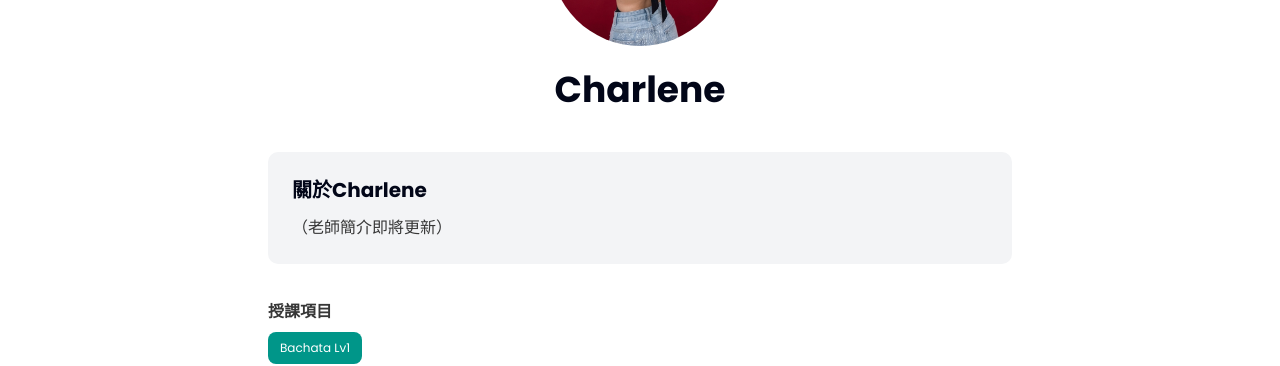
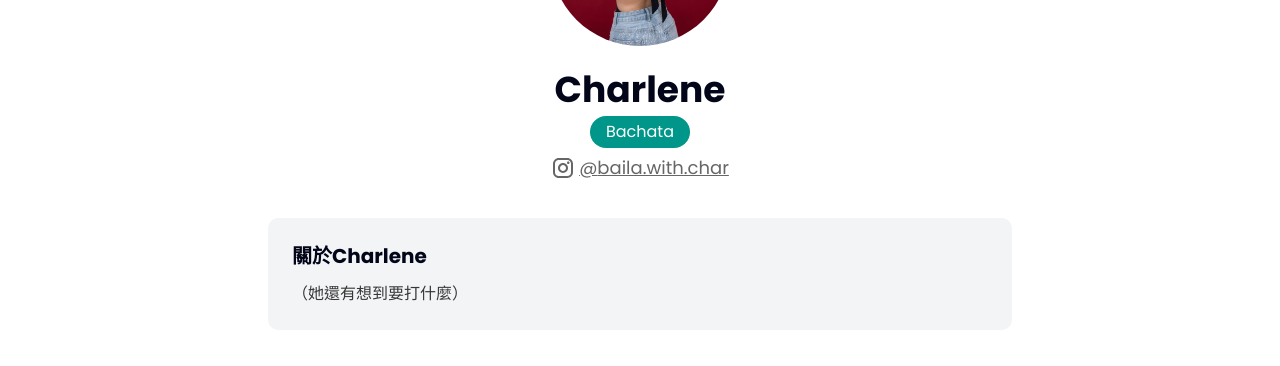
Before and after one commit to j606888/bailamore-web, a Next.js app: page /teachers/charlene in a window 1280 px wide. Shown: the part 278-644 px from the top of the page. Built offline with nearby package versions, Linux system fonts and the light colour scheme.

Commit message:
Add teacher intro videos and profile details for 丁丁 & Charlene
Wire converted .mp4 blobs (compressed from the original .MOV) into the
videos arrays, fill in instagram/skills/bio, and center the teacher
header on desktop.

Co-Authored-By: Claude Opus 4.8 <noreply@anthropic.com>

```diff
--- a/src/app/(site)/teachers/[slug]/page.tsx
+++ b/src/app/(site)/teachers/[slug]/page.tsx
@@ -50,12 +50,12 @@ export default async function TeacherPage({ params }: { params: Promise<{ slug:
         <div className='relative w-[92px] h-[92px] md:w-[180px] md:h-[180px]'>
           <Image src={teacher.imageUrl} alt={teacher.name} fill className='object-cover rounded-full' />
         </div>
-        <div className='flex flex-col gap-1.5'>
+        <div className='flex flex-col gap-1.5 md:items-center'>
           <div className='flex items-baseline gap-1'>
             <h2 className='text-2xl font-bold md:text-4xl'>{teacher.name}</h2>
             {teacher.title && <span className='text-sm text-gray-500 font-bold md:text-xl'>({teacher.title})</span>}
           </div>
-          <div className='flex flex-wrap gap-2'>
+          <div className='flex flex-wrap gap-2 md:justify-center'>
             {teacher.skills.map((skill) => (
               <div key={skill} className='text-xs text-white bg-teal-600 px-2 py-1 rounded-2xl md:text-base md:px-4 md:py-1 md:rounded-3xl'>{skill}</div>
             ))}
--- a/src/data/teachers.ts
+++ b/src/data/teachers.ts
@@ -42,10 +42,14 @@ export const TEACHERS: Teacher[] = [
     slug: 'dingding',
     name: '丁丁',
     imageUrl: '/teachers/dingding.jpg',
-    skills: [],
+    instagram: 'damn.dingding',
+    skills: ['Bachata', 'Salsa', 'Zouk'],
     courses: ['Bachata Lv1'],
-    description: ['（老師簡介即將更新）'], // TODO: 補上丁丁的簡介
-    videos: [],
+    description: ['嗨嗨，我是丁丁，我超愛跳 Salsa'], // TODO: 補上丁丁的簡介
+    videos: [
+      'https://ikhr8fc3iglih52q.public.blob.vercel-storage.com/ding-1.mp4',
+      'https://ikhr8fc3iglih52q.public.blob.vercel-storage.com/ding-2.mp4',
+    ],
     sortOrder: 1,
     published: true,
   },
@@ -53,10 +57,14 @@ export const TEACHERS: Teacher[] = [
     slug: 'charlene',
     name: 'Charlene',
     imageUrl: '/teachers/Charlene.jpg',
-    skills: [],
+    instagram: 'baila.with.char',
+    skills: ['Bachata'],
     courses: ['Bachata Lv1'],
-    description: ['（老師簡介即將更新）'], // TODO: 補上 Charlene 的簡介
-    videos: [],
+    description: ['（她還有想到要打什麼）'], // TODO: 補上 Charlene 的簡介
+    videos: [
+      'https://ikhr8fc3iglih52q.public.blob.vercel-storage.com/charlene-1.mp4',
+      'https://ikhr8fc3iglih52q.public.blob.vercel-storage.com/charlene-2.mp4',
+    ],
     sortOrder: 2,
     published: true,
   },
@@ -64,7 +72,8 @@ export const TEACHERS: Teacher[] = [
     slug: 'nini',
     name: 'Nini',
     imageUrl: '/teachers/Nini.png',
-    skills: [],
+    instagram: 'jessaminni',
+    skills: ['Bachata', 'Salsa'],
     courses: ['單人 Salsa'],
     description: ['（老師簡介即將更新）'], // TODO: 補上 Nini 的簡介
     videos: [],
```
